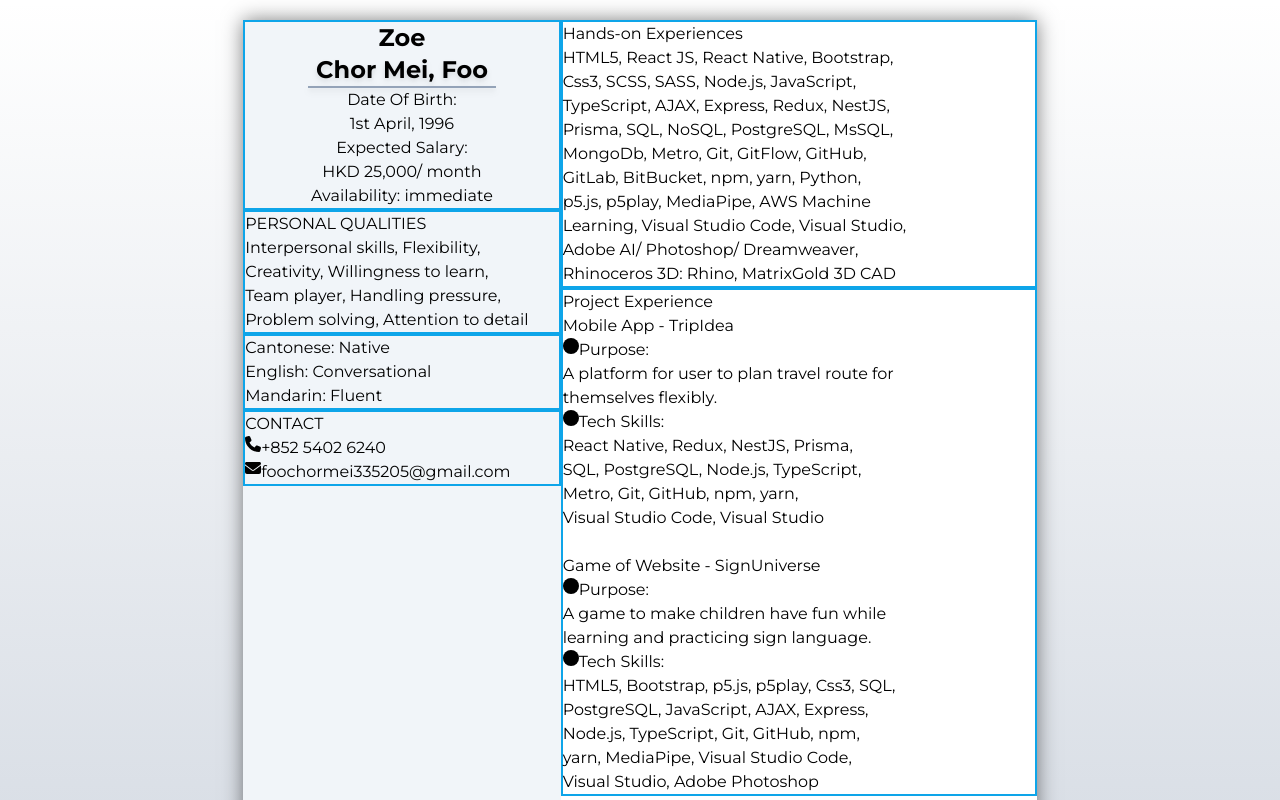
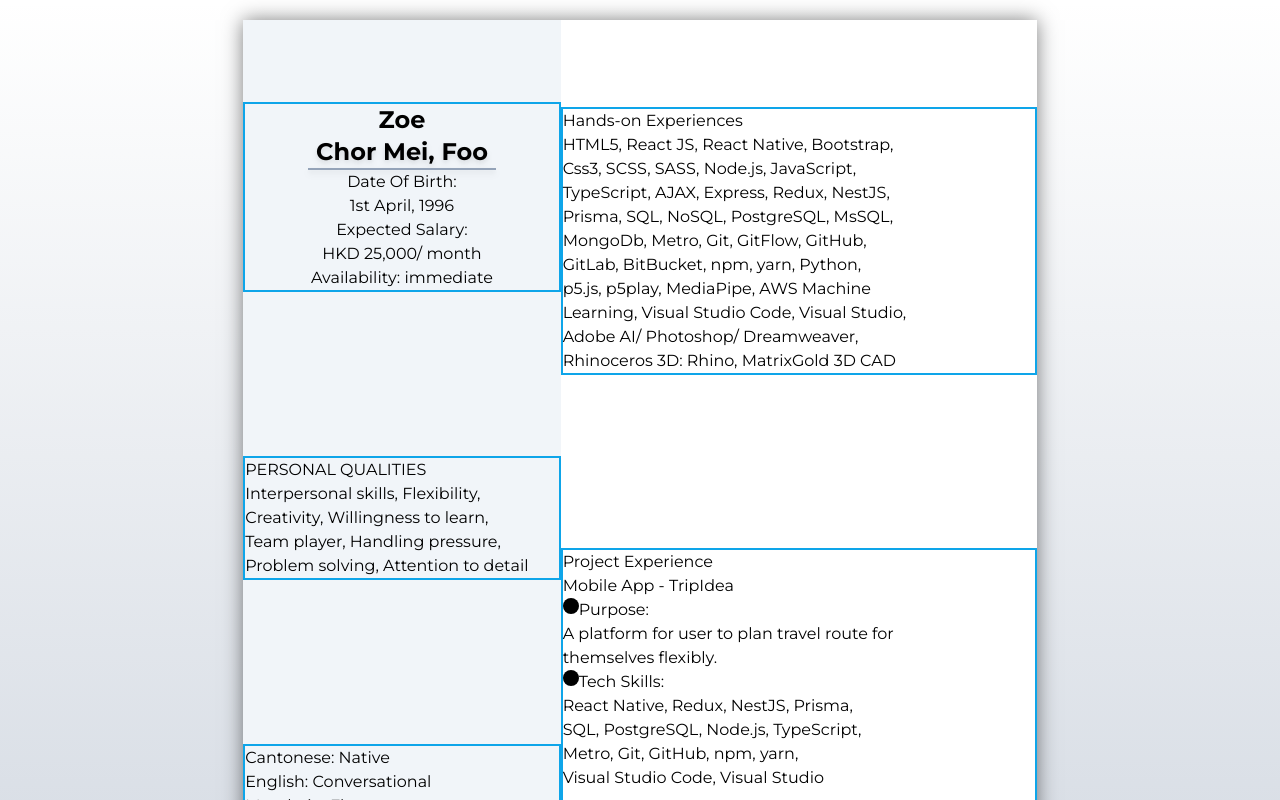
Before and after one commit to ZoeFoo/ZoeFoo_Resumes, a Next.js app in the folder zoefoo_cv/: page / in a window 1280 px wide. Shown: the top 800 px of the page. Built offline with nearby package versions, Linux system fonts and the light colour scheme.

Commit message:
finished settup composing

```diff
--- a/zoefoo_cv/pages/index.js
+++ b/zoefoo_cv/pages/index.js
@@ -13,8 +13,8 @@ export default function Home() {
     return (
         <main className='p-5 flex flex-wrap justify-center bg-gradient-to-t from-slate-400 to-white-300'>
             <div className='page mb-10 flex flex-nowrap'>
-                <div className='leftBar w-2/5 bg-slate-100'>
-                    <div className='border-2 border-sky-500'>
+                <div className='leftBar w-2/5 bg-slate-100 grid'>
+                    <div className='border-2 border-sky-500 self-center'>
                         <SelfIntroduction
                             nickName={'Zoe'}
                             lastName={'Chor Mei'}
@@ -25,7 +25,7 @@ export default function Home() {
                         />
                     </div>
 
-                    <div className='border-2 border-sky-500'>
+                    <div className='border-2 border-sky-500 self-center'>
                         <PersonalQuailities
                             characterList={`Interpersonal skills, Flexibility,\n
                             Creativity, Willingness to learn,\n
@@ -33,22 +33,22 @@ export default function Home() {
                             Problem solving, Attention to detail`} />
                     </div>
 
-                    <div className='border-2 border-sky-500'>
+                    <div className='border-2 border-sky-500 self-center'>
                         <Language
                             cantonese={`Native`}
                             english={`Conversational`}
                             mandarin={`Fluent`} />
                     </div>
 
-                    <div className='border-2 border-sky-500'>
+                    <div className='border-2 border-sky-500 self-center'>
                         <Contact
                             phone={`+852 5402 6240`}
                             email={`foochormei335205@gmail.com`} />
                     </div>
                 </div>
 
-                <div className='rightBar w-3/5 bg-white'>
-                    <div className='border-2 border-sky-500'>
+                <div className='rightBar w-3/5 bg-white grid'>
+                    <div className='border-2 border-sky-500 self-center'>
                         <HandsOnExperiences
                             skillList={`HTML5, React JS, React Native, Bootstrap,\n
                                     Css3, SCSS, SASS, Node.js, JavaScript,\n
@@ -62,7 +62,7 @@ export default function Home() {
                                     Rhinoceros 3D: Rhino, MatrixGold 3D CAD`} />
                     </div>
 
-                    <div className='border-2 border-sky-500'>
+                    <div className='border-2 border-sky-500 self-center'>
                         <div>
                             <h2>Project Experience</h2>
                         </div>
```
